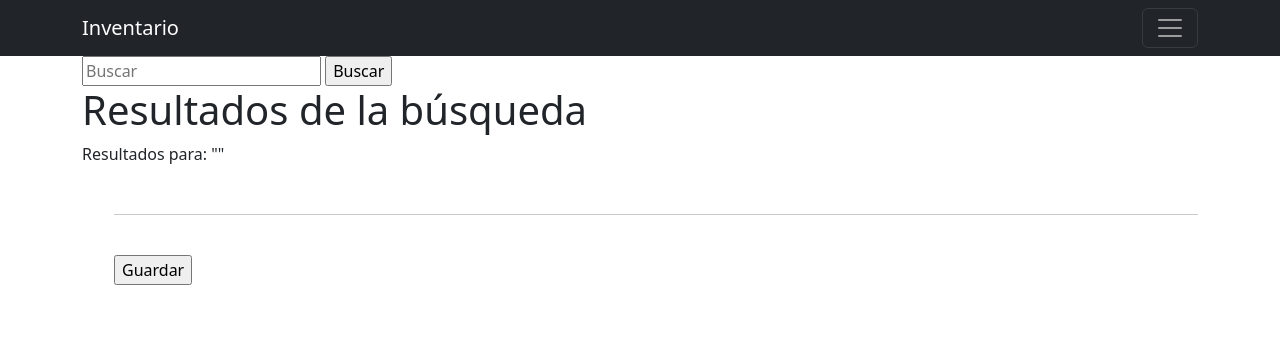
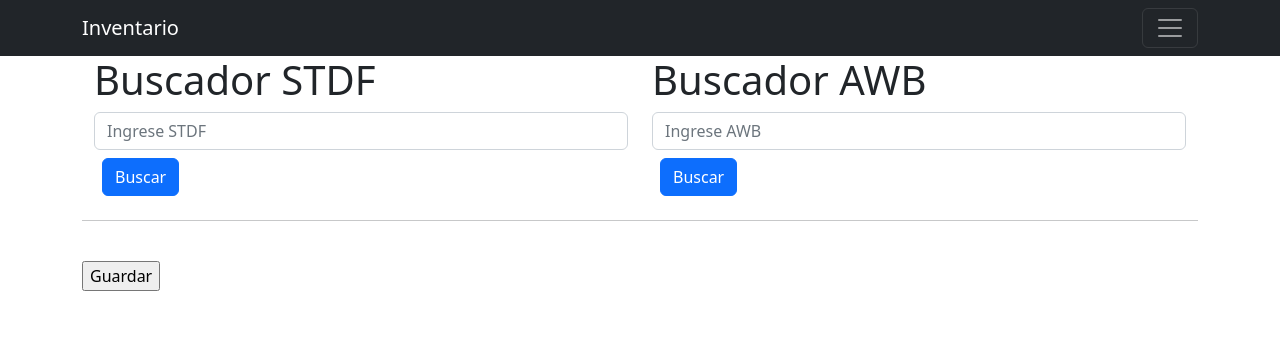
Before and after one commit to sebramirezo/stgotech-dev-project, a Django app: template StgoTech/Inventario/templates/comat.html in a window 1280 px wide. Shown: the top 356 px of the page. Run offline with Django 4.2, Linux system fonts and the light colour scheme; the template is opened without the code that fills it, so the values that code supplies are empty.

Commit message:
add buttons search and bootstrap

```diff
--- a/StgoTech/Inventario/templates/comat.html
+++ b/StgoTech/Inventario/templates/comat.html
@@ -1,11 +1,24 @@
 {% extends "./base.html" %}
 
 {% block body %}
-<form action="{% url 'buscar_stdf' %}" method="GET">
-    <input type="text" name="q" placeholder="Buscar">
-    <input type="submit" value="Buscar">
-</form>
-{% include 'resultado_busqueda_stdf.html' %}
+<div class="container">
+    <div class="row">
+        <div class="col-6">
+            <h1>Buscador STDF</h1>
+            <form action="{% url 'buscar_stdf' %}" method="GET">
+                <input class="form-control" type="text" name="q" placeholder="Ingrese STDF">
+                <input class="btn btn-primary m-2" type="submit" value="Buscar">
+            </form>
+        </div>
+        <div class="col-6">
+            <h1>Buscador AWB</h1>
+            <form action="{% url 'buscar_stdf' %}" method="GET">
+                <input class="form-control" type="text" name="w" placeholder="Ingrese AWB">
+                <input class="btn btn-primary m-2" type="submit" value="Buscar">
+            </form>
+        </div>
+    </div>
+</div>
 <hr>
 <form action="" method="post">
     {% csrf_token %}
--- a/StgoTech/Inventario/templates/resultado_busqueda_stdf.html
+++ b/StgoTech/Inventario/templates/resultado_busqueda_stdf.html
@@ -1,8 +1,11 @@
-{% block content %}
+{% extends "./base.html" %}
+
+{% block body %}
   <h1>Resultados de la búsqueda</h1>
+
+  {% if query %}
   <p>Resultados para: "{{ query }}"</p>
 
-  <ul>
     <div class="row p-2">
       {% for producto in resultados %}
         <div class="col-6 p-2">
@@ -14,17 +17,53 @@
           {{producto.awb}}
         </div>
         <div class="col-6 p-2">
+          <label for="">HAWB</label>
           {{producto.hawb}}
         </div>
         <div class="col-6 p-2">
+          <label for="">Correlativo Interno</label>
           {{producto.corr_interno}}
         </div>
         <div class="col-6 p-2">
+          <label for="">Fecha STDF</label>
           {{producto.f_stdf}}
         </div>
         <div class="col-6 p-2">
+          <label for="">Piezas</label>
           {{producto.pcs}}
         </div>
         {% endfor %}
   </div>
+  {% else %}
+  <p>Resultados para: "{{ query_awb }}"</p>
+
+  <div class="row p-2">
+    {% for producto in resultados_awb %}
+      <div class="col-6 p-2">
+          <label for="">STDF</label>
+          {{producto.id_stdf}}
+      </div>
+      <div class="col-6 p-2">
+        <label for="">AWB</label>
+        {{producto.awb}}
+      </div>
+      <div class="col-6 p-2">
+        <label for="">AWB</label>
+        {{producto.hawb}}
+      </div>
+      <div class="col-6 p-2">
+        <label for="">Correlativo Interno</label>
+        {{producto.corr_interno}}
+      </div>
+      <div class="col-6 p-2">
+        <label for="">Fecha STDF</label>
+        {{producto.f_stdf}}
+      </div>
+      <div class="col-6 p-2">
+        <label for="">Piezas</label>
+        {{producto.pcs}}
+      </div>
+      {% endfor %}
+</div>
+{% endif %}
 {% endblock %}
--- a/StgoTech/Inventario/views.py
+++ b/StgoTech/Inventario/views.py
@@ -31,10 +31,13 @@ def buscar_productos(request):
     # Obtiene el término de búsqueda del usuario desde la URL
     query = request.GET.get('q', '')
 
+    query_awb = request.GET.get('w', '')
+
     # Realiza la búsqueda de productos por id_stdf
     resultados = Comat.objects.filter(id_stdf__icontains=query)
+    resultados_awb = Comat.objects.filter(awb__icontains=query_awb)
 
-    return render(request, 'comat.html', {'resultados': resultados, 'query': query})
+    return render(request, 'resultado_busqueda_stdf.html', {'resultados': resultados, 'resultados_awb': resultados_awb, 'query': query, 'query_awb': query_awb})
 
 #VISTA DASHBOARD
 def dashboard(request):
```
